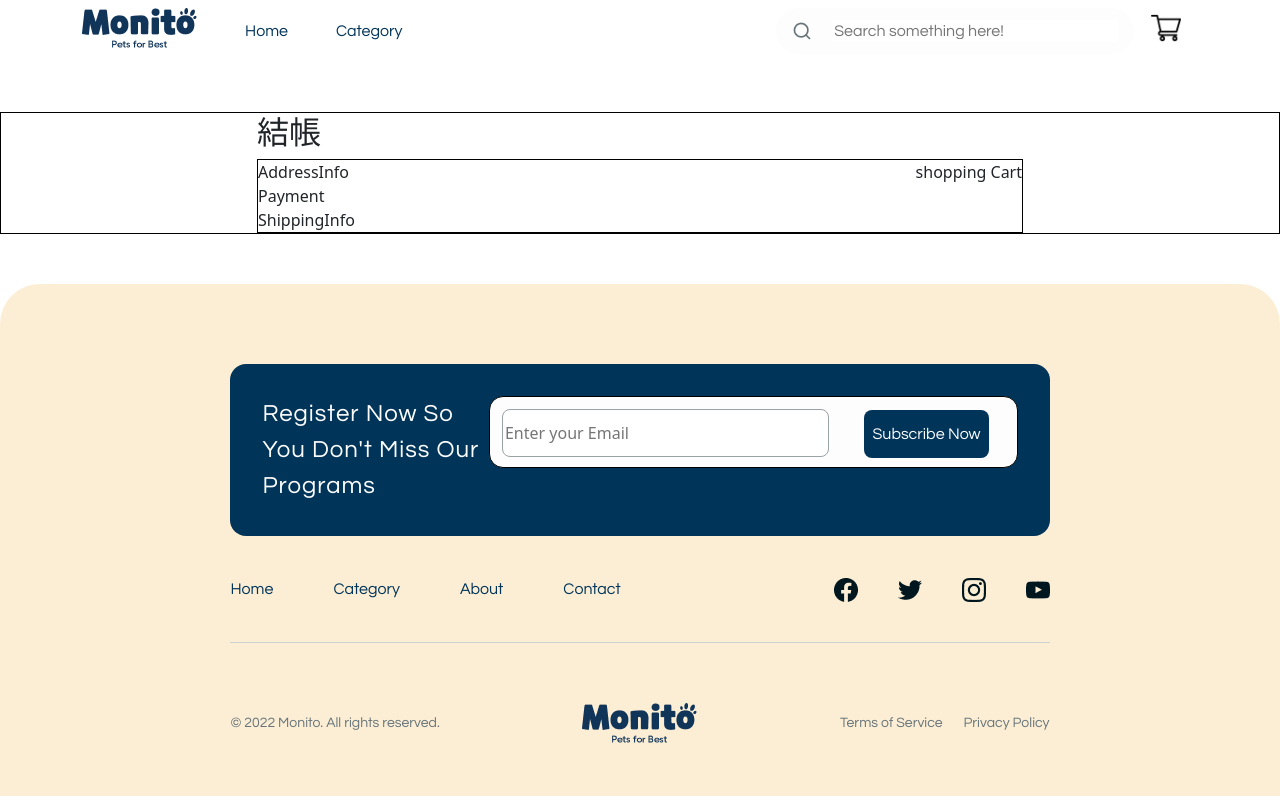
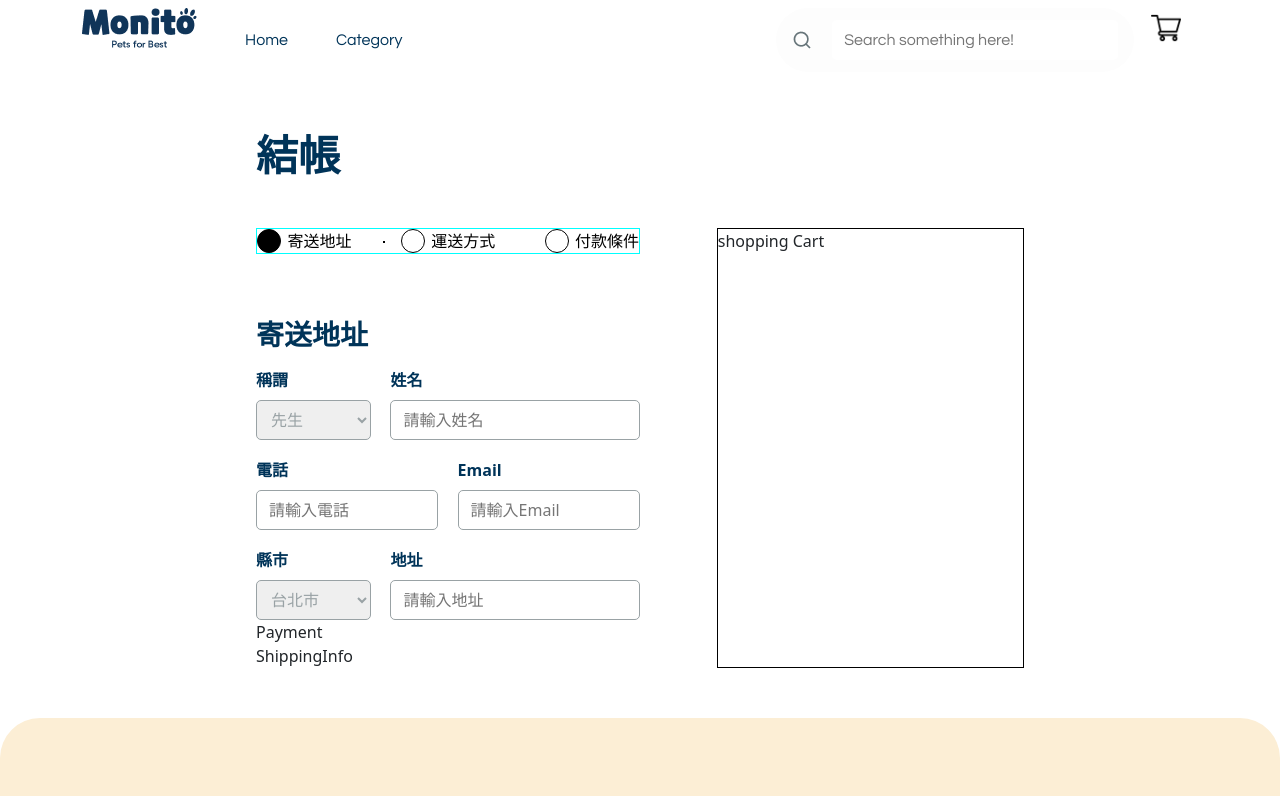
Before and after one commit to JUJUCW/pet_ecommerce_react, a React (Create React App) app: page /cart in a window 1280 px wide. Shown: the top 796 px of the page. Built offline with nearby package versions, Linux system fonts and the light colour scheme.

Commit message:
FEAT/ add address section

```diff
--- a/src/UIComponents/AddressInfo/AddressInfo.jsx
+++ b/src/UIComponents/AddressInfo/AddressInfo.jsx
@@ -1,7 +1,108 @@
+import { useState } from 'react';
 import styles from './AddressInfo.module.scss';
+import Stepper from 'UIComponents/Stepper/Stepper';
 
 export default function AddressInfo() {
-  return <div className={styles.container}>
-      AddressInfo
-    </div>;
+    const [currentStep, setCurrentStep] = useState(1);
+    const [form, setForm] = useState({
+        salutation: '先生',
+        name: '',
+        phone: '',
+        email: '',
+        city: '',
+        address: '',
+        shippingFee: 0,
+        ccName: '',
+        ccNumber: '',
+        ccExpireDate: '',
+        ccCvc: '',
+    });
+    const handleInputChange = (fieldName, value) => {
+        setForm({ ...form, [fieldName]: value });
+    };
+    return (
+        <div className={styles.container}>
+            <Stepper />
+            <h3>寄送地址</h3>
+            <div className={styles.personalInfo}>
+                <div className={styles.nameContainer}>
+                    <div className={styles.salutation}>
+                        <label htmlFor="salutation">稱謂</label>
+                        <select
+                            name="salutation"
+                            id="salutation"
+                            value={form.salutation}
+                            onChange={(e) => handleInputChange('salutation', e.target.value)}
+                        >
+                            <option value="先生">先生</option>
+                            <option value="小姐">小姐</option>
+                        </select>
+                    </div>
+                    <div className={styles.name}>
+                        <label htmlFor="name">姓名</label>
+                        <input
+                            type="text"
+                            name="name"
+                            id="name"
+                            placeholder="請輸入姓名"
+                            value={form.name}
+                            onChange={(e) => setForm({ ...form, name: e.target.value })}
+                        />
+                    </div>
+                </div>
+
+                <div className={styles.contact}>
+                    <div className={styles.phone}>
+                        <label htmlFor="phone">電話</label>
+                        <input
+                            type="text"
+                            name="phone"
+                            id="phone"
+                            placeholder="請輸入電話"
+                            value={form.phone}
+                            onChange={(e) => handleInputChange('name', e.target.value)}
+                        />
+                    </div>
+                    <div className={styles.email}>
+                        <label htmlFor="email">Email</label>
+                        <input
+                            type="text"
+                            name="email"
+                            id="email"
+                            placeholder="請輸入Email"
+                            value={form.email}
+                            onChange={(e) => setForm({ ...form, email: e.target.value })}
+                        />
+                    </div>
+                </div>
+                <div className={styles.city}>
+                    <div className={styles.cityContainer}>
+                        <label htmlFor="city">縣市</label>
+                        <select
+                            name="city"
+                            id="city"
+                            value={form.city}
+                            onChange={(e) => setForm({ ...form, city: e.target.value })}
+                        >
+                            <option value="台北市">台北市</option>
+                            <option value="新北市">新北市</option>
+                            <option value="台中市">台中市</option>
+                            <option value="嘉義縣">嘉義縣</option>
+                        </select>
+                    </div>
+                    <div className={styles.address}>
+                        <label htmlFor="email">地址</label>
+                        <input
+                            type="text"
+                            name="address"
+                            id="address"
+                            placeholder="請輸入地址"
+                            value={form.address}
+                            onChange={(e) => setForm({ ...form, address: e.target.value })}
+                        />
+                    </div>
+                </div>
+            </div>
+        </div>
+    );
 }
--- a/src/UIComponents/AddressInfo/AddressInfo.module.scss
+++ b/src/UIComponents/AddressInfo/AddressInfo.module.scss
@@ -0,0 +1,79 @@
+@use '/src/assets/styles/color' as color;
+@use '/src/assets/styles/mixin';
+.personalInfo {
+    .nameContainer {
+        display: flex;
+
+        .salutation {
+            display: flex;
+            flex-direction: column;
+            width: 30%;
+            margin-right: 5%;
+            // border: 1px solid #000;
+        }
+
+        .name {
+            width: 65%;
+        }
+    }
+
+    .contact {
+        display: flex;
+        margin: 10px 0;
+        .phone {
+            width: 47.5%;
+            margin-right: 5%;
+        }
+        .email {
+            width: 47.5%;
+        }
+    }
+    .city {
+        display: flex;
+        .cityContainer {
+            display: flex;
+            flex-direction: column;
+            width: 30%;
+            margin-right: 5%;
+            // border: 1px solid #000;
+        }
+
+        .address {
+            width: 65%;
+        }
+    }
+}
+h3 {
+    @include mixin.font-setting(28px, 700, color.$Primary);
+}
+select {
+    // width: 100%;
+    height: 40px;
+    border: 1px solid color.$Neutral_04;
+    border-radius: 5px;
+    @include mixin.font-setting(16px, 400, color.$Neutral_04);
+    padding-left: 10px;
+}
+select option {
+    padding-left: 10px;
+}
+label {
+    display: flex;
+    margin: 10px 0;
+    @include mixin.font-setting(16px, 700, color.$Primary);
+}
+input {
+    width: 100%;
+    height: 40px;
+    border: 1px solid color.$Neutral_04;
+    border-radius: 5px;
+    @include mixin.font-setting(16px, 400, color.$Neutral_04);
+}
+option {
+    height: 40px;
+
+    border-radius: 5px;
+}
+::placeholder {
+    padding-left: 10px;
+}
--- a/src/UIComponents/Cart/Cart.jsx
+++ /dev/null
@@ -1,23 +0,0 @@
-import AddressInfo from 'UIComponents/AddressInfo/AddressInfo';
-import styles from './Cart.module.scss';
-import PaymentInfo from 'UIComponents/PaymentInfo/PaymentInfo';
-import ShippingInfo from 'UIComponents/ShippingInfo/ShippingInfo';
-import ShoppingCart from 'UIComponents/ShoppingCart/ShoppingCart';
-
-export default function Cart() {
-    return (
-        <div className={styles.container}>
-            <h2>結帳</h2>
-            <div className={styles.mainContainer}>
-                <div className={styles.left}>
-                    <AddressInfo />
-                    <PaymentInfo />
-                    <ShippingInfo />
-                </div>
-                <div className={styles.right}>
-                    <ShoppingCart />
-                </div>
-            </div>
-        </div>
-    );
-}
--- a/src/UIComponents/Cart/Cart.module.scss
+++ /dev/null
@@ -1,13 +0,0 @@
-.container {
-    display: inline-block;
-    padding: 0 20vw;
-    width: 100%;
-    margin: 50px auto;
-    border: 1px solid #000;
-    // margin: 50px auto;
-    .mainContainer {
-        display: flex;
-        justify-content: space-between;
-        border: 1px solid #000;
-    }
-}
--- a/src/pages/CartPage/CartPage.jsx
+++ b/src/pages/CartPage/CartPage.jsx
@@ -1,13 +1,13 @@
 import Footer from 'components/Footer/Footer';
 import styles from './CartPage.module.scss';
 import NavBar from 'UIComponents/NavBar/NavBar';
-import Cart from 'UIComponents/Cart/Cart';
+import CartContainer from 'components/CartContainer/CartContainer';
 
 export default function CartPage() {
     return (
         <div className={styles.container}>
             <NavBar />
-            <Cart />
+            <CartContainer />
             <Footer />
         </div>
     );
```
